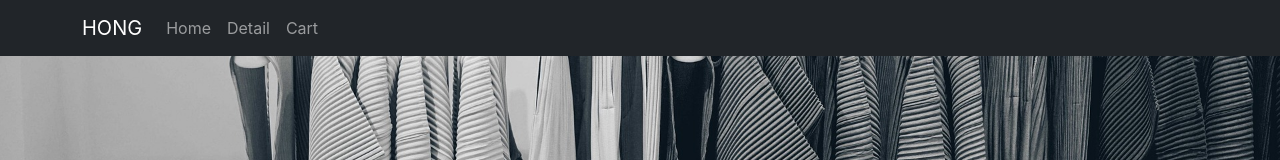
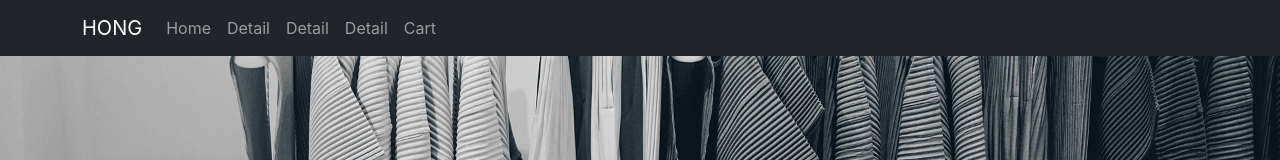
Before and after one commit to coldair426/codingApple, a React (Create React App) app in the folder part2-쇼핑몰-프로젝트/shop/: page / in a window 1280 px wide. Shown: the top 160 px of the page. Built offline with nearby package versions, Linux system fonts and the light colour scheme.

Commit message:
localStorage

```diff
--- a/part2-쇼핑몰-프로젝트/shop/src/App.js
+++ b/part2-쇼핑몰-프로젝트/shop/src/App.js
@@ -1,4 +1,4 @@
-import { createContext, useState } from 'react';
+import { createContext, useEffect, useState } from 'react';
 import { Row, Col, Navbar, Nav, Container } from 'react-bootstrap';
 import './App.css';
 import data from './data.js';
@@ -10,6 +10,10 @@ import Cart from './pages/Cart.js';
 let Context1 = createContext();
 
 function App() {
+  useEffect(() => {
+    localStorage.getItem('watched') || localStorage.setItem('watched', JSON.stringify([]));
+  }, []);
+
   let [shoes, setShoes] = useState(data);
   let [재고] = useState([10, 11, 12]);
 
@@ -32,7 +36,19 @@ function App() {
             </Nav.Link>
             <Nav.Link
               onClick={() => {
+                navigate('./detail/0');
+              }}>
+              Detail
+            </Nav.Link>
+            <Nav.Link
+              onClick={() => {
                 navigate('./detail/1');
+              }}>
+              Detail
+            </Nav.Link>
+            <Nav.Link
+              onClick={() => {
+                navigate('./detail/2');
               }}>
               Detail
             </Nav.Link>
--- a/part2-쇼핑몰-프로젝트/shop/src/pages/Detail.js
+++ b/part2-쇼핑몰-프로젝트/shop/src/pages/Detail.js
@@ -3,6 +3,7 @@ import { useParams } from 'react-router-dom';
 import Nav from 'react-bootstrap/Nav';
 import { useDispatch, useSelector } from 'react-redux';
 import { addCart } from '../store';
+// import { set } from 'immer/dist/internal';
 
 function Detail({ shoes }) {
   let [sale, setSale] = useState(1);
@@ -13,6 +14,13 @@ function Detail({ shoes }) {
   let [userInput, setUserInput] = useState('');
   let [tab, setTab] = useState(0);
   let dispatch = useDispatch();
+
+  useEffect(() => {
+    let watched = JSON.parse(localStorage.getItem('watched'));
+    watched.push(pickedShoes.id);
+    watched = [...new Set(watched)];
+    localStorage.setItem('watched', JSON.stringify(watched));
+  }, []);
 
   useEffect(() => {
     let a = setTimeout(() => setSale(0), 2000);
```
